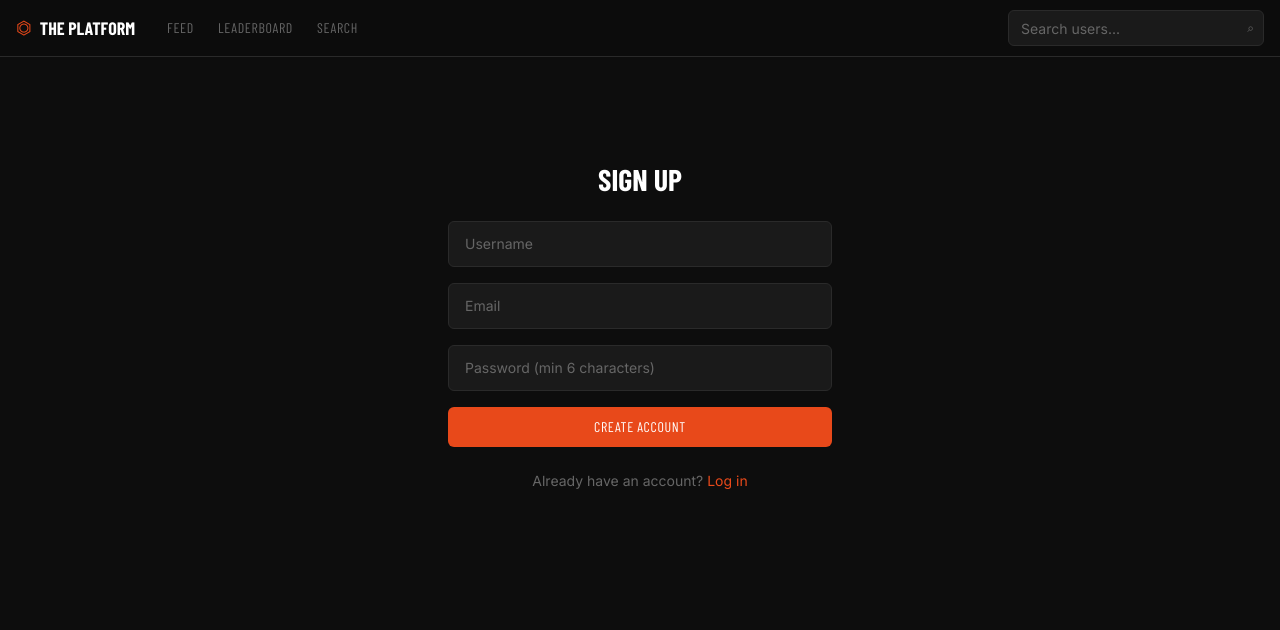
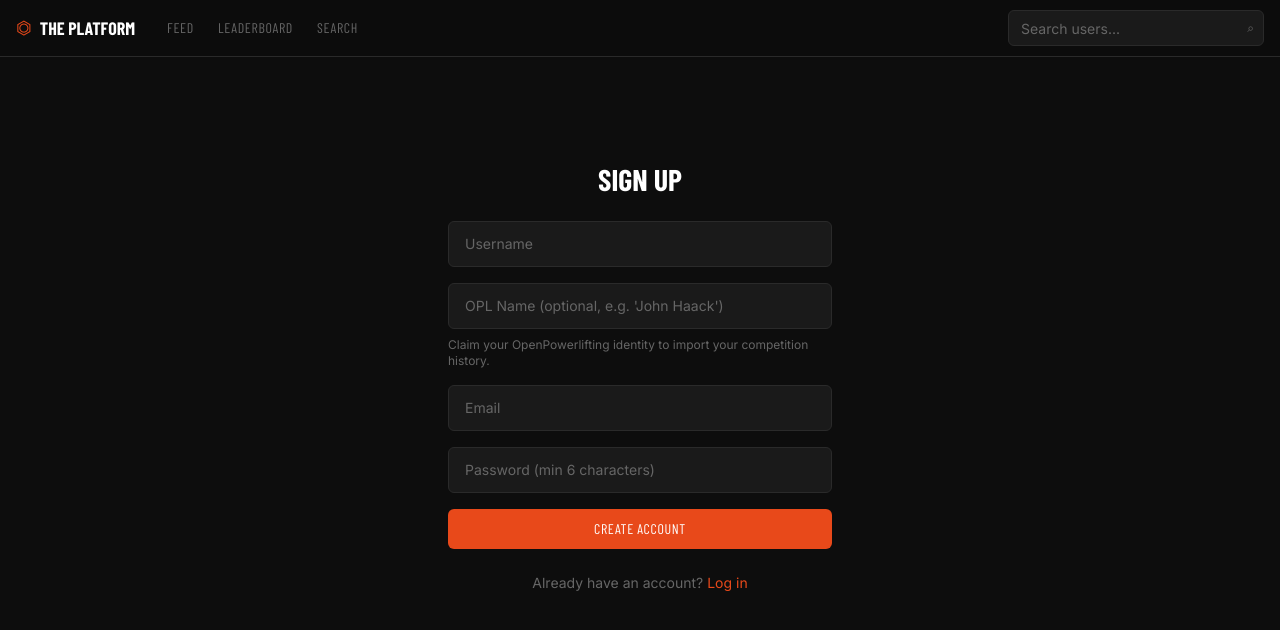
Before and after one commit to maxz101524/ThePlatform, a Next.js app: page /signup in a window 1280 px wide. Shown: the top 630 px of the page. Built offline with nearby package versions, Linux system fonts and the light colour scheme.

Commit message:
feat: add OPL name claim to signup flow
Add optional OPL name field during signup for claiming
OpenPowerlifting identity. Extend getUser() to return
display_name and opl_name from profile.

```diff
--- a/src/app/signup/page.tsx
+++ b/src/app/signup/page.tsx
@@ -9,6 +9,7 @@ export default function SignupPage() {
   const [email, setEmail] = useState("");
   const [password, setPassword] = useState("");
   const [username, setUsername] = useState("");
+  const [oplName, setOplName] = useState("");
   const [error, setError] = useState("");
   const router = useRouter();
 
@@ -23,7 +24,7 @@ export default function SignupPage() {
     if (data.user) {
       const { error: profileError } = await supabase
         .from("profiles")
-        .insert({ id: data.user.id, username });
+        .insert({ id: data.user.id, username, opl_name: oplName || null });
       if (profileError) { setError(profileError.message); return; }
     }
 
@@ -45,6 +46,16 @@ export default function SignupPage() {
           className="w-full rounded-md border border-border bg-bg-surface px-4 py-3 text-sm text-text-primary placeholder:text-text-muted focus:border-accent-primary focus:outline-none"
           required
         />
+        <input
+          type="text"
+          placeholder="OPL Name (optional, e.g. 'John Haack')"
+          value={oplName}
+          onChange={(e) => setOplName(e.target.value)}
+          className="w-full rounded-md border border-border bg-bg-surface px-4 py-3 text-sm text-text-primary placeholder:text-text-muted focus:border-accent-primary focus:outline-none"
+        />
+        <p className="text-xs text-text-muted -mt-2">
+          Claim your OpenPowerlifting identity to import your competition history.
+        </p>
         <input
           type="email"
           placeholder="Email"
--- a/src/lib/auth.ts
+++ b/src/lib/auth.ts
@@ -7,7 +7,7 @@ export async function getUser() {
 
   const { data: profile } = await supabase
     .from("profiles")
-    .select("username, avatar_url")
+    .select("username, avatar_url, display_name, opl_name")
     .eq("id", user.id)
     .single();
 
```
